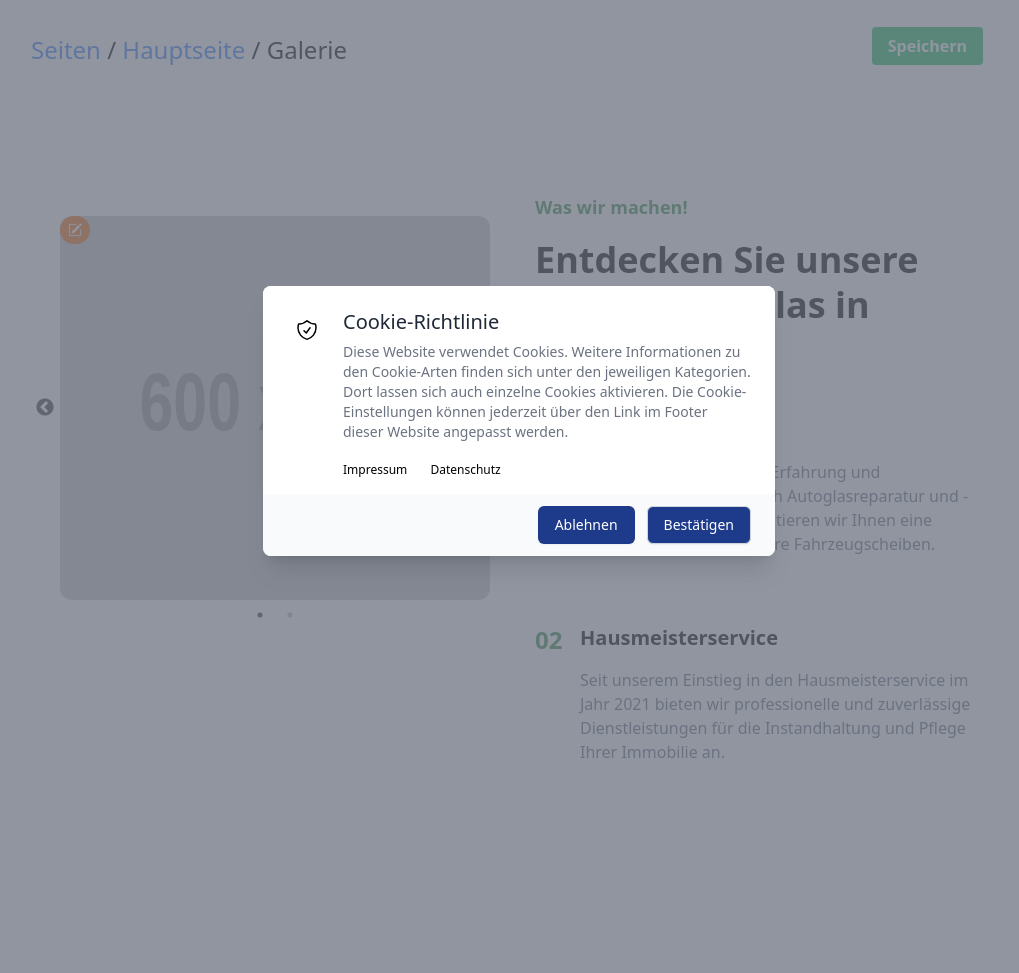
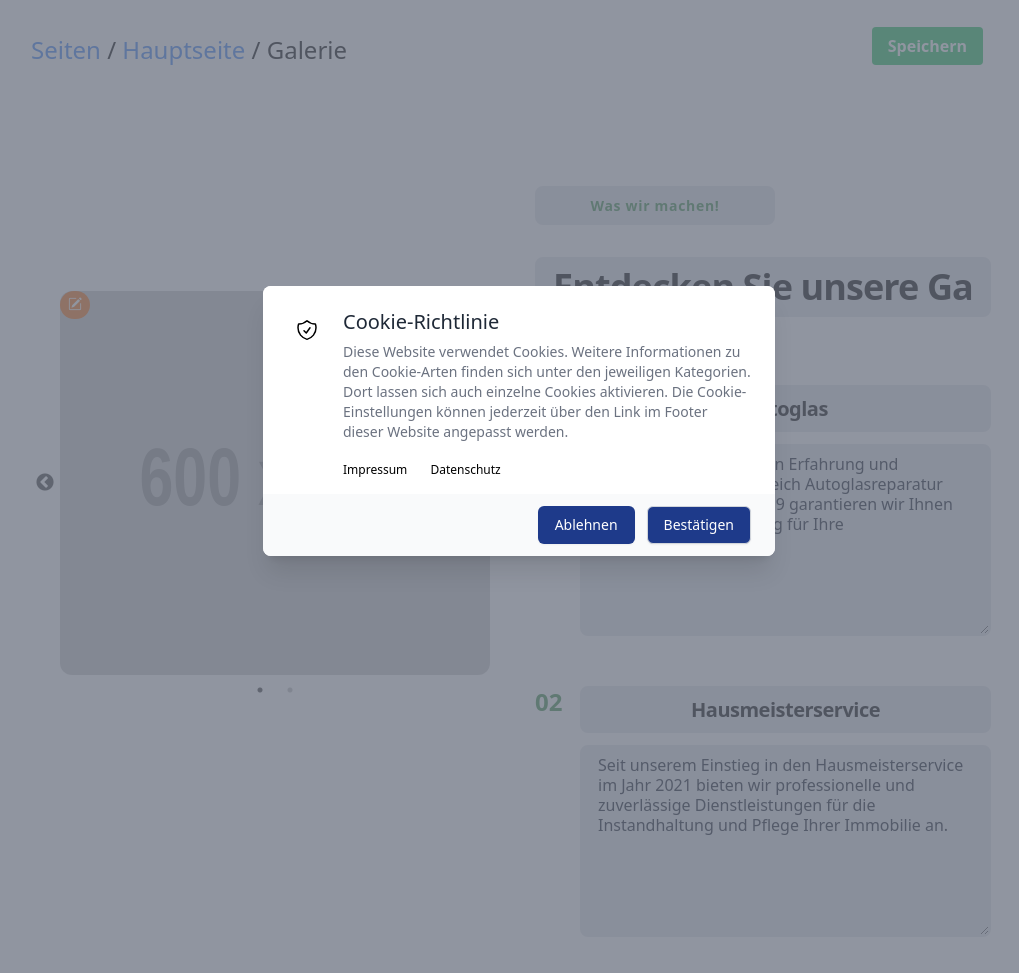
Before and after one commit to SirMelo01/HDGlas, a Django app: template yoolink/templates/pages/cms/content/sites/mainsite/GalerieContent.html in a window 1280 px wide. Shown: the part 174-1147 px from the top of the page, without its empty margins (121-1140 px from the left). Run offline with Django 4.2, Linux system fonts and the light colour scheme; the template is opened without the code that fills it, so the values that code supplies are empty; grey boxes labelled with a size stand in for pictures from a placeholder-image service; style sheets or scripts are compiled from the project's sources; some libraries are stand-ins or nearby versions.

Commit message:
sdfgsdfg

```diff
--- a/yoolink/templates/pages/cms/content/sites/mainsite/GalerieContent.html
+++ b/yoolink/templates/pages/cms/content/sites/mainsite/GalerieContent.html
@@ -67,23 +67,20 @@
         <div class="w-full px-4 lg:w-1/2 2xl:w-5/12">
           <div class="mt-10 lg:mt-0">
             <span class="mb-2 block text-lg font-semibold text-[#40904d] md:mb-4">
-              Was wir machen!
+              <input id="header" class="mb-4 inline-block rounded-lg px-3 py-2 w-60 text-sm font-semibold tracking-wider leading-none appearance-none border-2 border-gray-200 bg-gray-200 text-center focus:bg-white focus:border-blue-500 focus:outline-none" value="{% if textContent and textContent.header %}{{textContent.header}}{% else %}Was wir machen!{%endif%}"></input>
             </span>
             <h2 class="mb-11 text-3xl font-bold leading-tight text-black sm:text-4xl sm:leading-tight md:text-5xl lg:text-4xl lg:leading-tight xl:text-5xl">
-              Entdecken Sie unsere Galerie: HD-Glas in Aktion!
+              <input id="title" class="mb-6 max-w-lg font-sans text-3xl font-bold leading-none tracking-tight sm:text-4xl md:mx-auto inline-block w-full appearance-none rounded-lg border-2 border-gray-200 bg-gray-200 px-4 py-2 text-center focus:bg-white focus:border-blue-500 focus:outline-none" value="{% if textContent and textContent.title %}{{textContent.title}}{% else %}Entdecken Sie unsere Galerie: HD-Glas in Aktion!{%endif%}"></input>
             </h2>
 
             <div class="mb-8 flex">
               <span class="w-full max-w-[45px] pr-4 text-2xl font-bold text-[#40904d]">
                 01
               </span>
-              <div class="w-full">
-                <h3 class="mb-4 text-xl font-bold text-black sm:text-2xl lg:text-xl xl:text-2xl">
-                  Autoglas
-                </h3>
-                <p class="mb-9 text-base text-gray-500">
-                  Mit unserer langjährigen Erfahrung und Fachkompetenz im Bereich Autoglasreparatur und -austausch seit 2009 garantieren wir Ihnen eine erstklassige Lösung für Ihre Fahrzeugscheiben.
-                </p>
+              <div class="text-content w-full" key="main_Galery_1">
+                <input inputType="title" class="mb-3 inline-block w-full appearance-none rounded-lg border-2 border-gray-200 bg-gray-200 px-4 py-2 text-center text-xl font-bold leading-5 tracking-tight focus:bg-white focus:border-blue-500 focus:outline-none"
+                value="{% if galerie1Text and galerie1Text.title %}{{galerie1Text.title}}{% else %}Autoglas{% endif %}" />
+                <textarea inputType="description" class="mb-3 text-base text-gray-900 bg-gray-200 rounded-lg appearance-none border-2 border-gray-200 w-full py-2 px-4  leading-tight focus:outline-none focus:bg-white focus:border-blue-500 h-48">{% if galerie1Text and galerie1Text.description %}{{galerie1Text.description}}{% else %}Mit unserer langjährigen Erfahrung und Fachkompetenz im Bereich Autoglasreparatur und -austausch seit 2009 garantieren wir Ihnen eine erstklassige Lösung für Ihre Fahrzeugscheiben.{% endif %}</textarea>
               </div>
             </div>
 
@@ -91,13 +88,10 @@
               <span class="w-full max-w-[45px] pr-4 text-2xl font-bold text-[#40904d]">
                 02
               </span>
-              <div class="w-full">
-                <h3 class="mb-4 text-xl font-bold text-black sm:text-2xl lg:text-xl xl:text-2xl">
-                  Hausmeisterservice
-                </h3>
-                <p class="mb-9 text-base text-gray-500">
-                  Seit unserem Einstieg in den Hausmeisterservice im Jahr 2021 bieten wir professionelle und zuverlässige Dienstleistungen für die Instandhaltung und Pflege Ihrer Immobilie an.
-                </p>
+              <div class="text-content w-full" key="main_Galery_2">
+                <input inputType="title" class="mb-3 inline-block w-full appearance-none rounded-lg border-2 border-gray-200 bg-gray-200 px-4 py-2 text-center text-xl font-bold leading-5 tracking-tight focus:bg-white focus:border-blue-500 focus:outline-none"
+                value="{% if galerie2Text and galerie2Text.title %}{{galerie2Text.title}}{% else %}Hausmeisterservice{% endif %}" />
+                <textarea inputType="description" class="mb-3 text-base text-gray-900 bg-gray-200 rounded-lg appearance-none border-2 border-gray-200 w-full py-2 px-4  leading-tight focus:outline-none focus:bg-white focus:border-blue-500 h-48">{% if galerie2Text and galerie2Text.description %}{{galerie2Text.description}}{% else %}Seit unserem Einstieg in den Hausmeisterservice im Jahr 2021 bieten wir professionelle und zuverlässige Dienstleistungen für die Instandhaltung und Pflege Ihrer Immobilie an.{% endif %}</textarea>
               </div>
             </div>
           </div>
--- a/yoolink/ycms/views.py
+++ b/yoolink/ycms/views.py
@@ -644,6 +644,10 @@ def site_view_main_galerie(request):
     data = {}
     if TextContent.objects.filter(name="main_team").exists():
         data["textContent"] = TextContent.objects.get(name='main_team')
+    if TextContent.objects.filter(name="main_Galery_1").exists():
+        data["galerie1Text"] = TextContent.objects.get(name='main_Galery_1')
+    if TextContent.objects.filter(name="main_Galery_2").exists():
+        data["galerie2Text"] = TextContent.objects.get(name='main_Galery_2')
     if Galerie.objects.filter(place='main_Galery').exists():
         data["mainGalery"] = Galerie.objects.get(place='main_Galery').images.all()
     return render(request, "pages/cms/content/sites/mainsite/GalerieContent.html", data)
```
Also changed, not shown: yoolink/templates/pages/index.html (+6 -6 lines), yoolink/views.py (+8 -0 lines).
